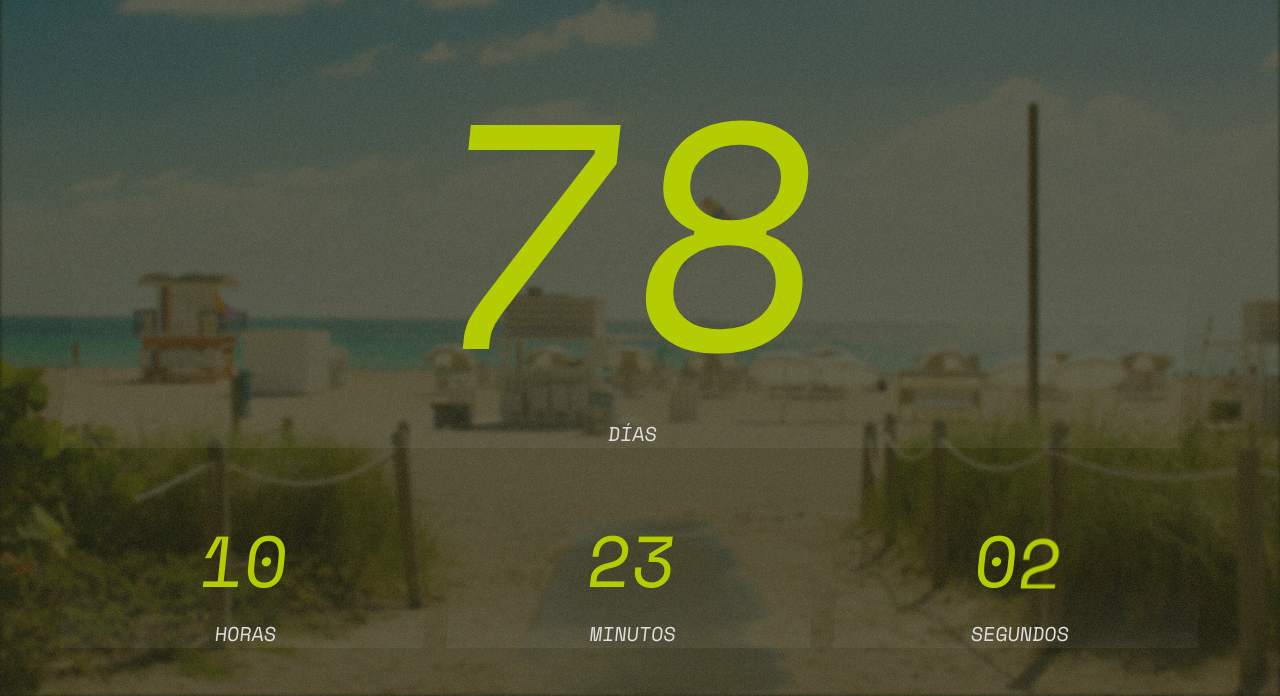
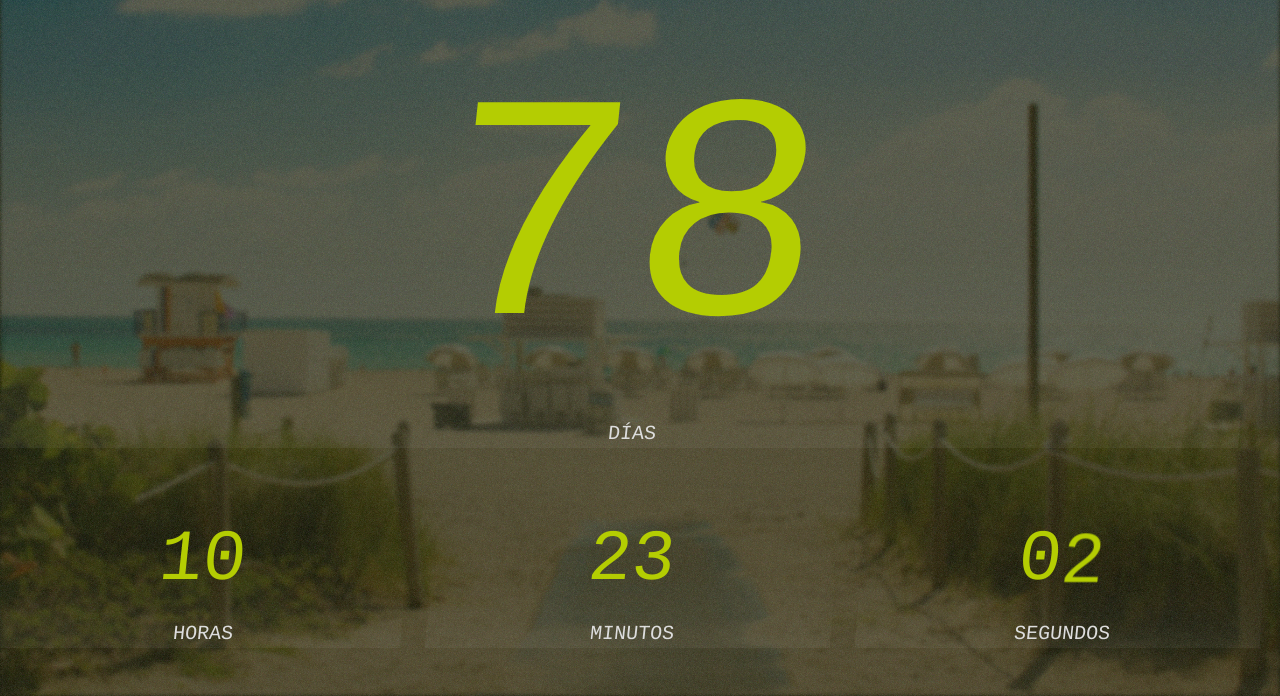
Before and after one commit to albertobautista/miami-countdown, an Astro site: page / in a window 1280 px wide. Shown: the part 104-800 px from the top of the page. Built offline with nearby package versions, Linux system fonts and the light colour scheme; Astro itself is replaced by a stand-in of ours; what @midudev/tailwind-animations would draw is missing.

Commit message:
Update font

```diff
--- a/package.json
+++ b/package.json
@@ -12,7 +12,7 @@
   "dependencies": {
     "@astrojs/check": "^0.5.10",
     "@astrojs/tailwind": "^5.1.0",
-    "@fontsource/space-mono": "^5.0.19",
+    "@fontsource/caveat-brush": "^5.0.12",
     "astro": "^4.6.3",
     "tailwindcss": "^3.4.3",
     "typescript": "^5.4.5"
--- a/src/components/Countdown.astro
+++ b/src/components/Countdown.astro
@@ -5,7 +5,7 @@ import Typography from "./Typography.astro";
 ---
 
 <section
-  class="flex items-center p-16 justify-center h-screen flex-col place-items-center gap-y-14"
+  class="flex items-center justify-center max-h-screen h-screen flex-col place-items-center gap-y-14"
   aria-label="cuenta atrás"
 >
   <Typography
--- a/src/layouts/Layout.astro
+++ b/src/layouts/Layout.astro
@@ -1,6 +1,6 @@
 ---
 import { ViewTransitions } from "astro:transitions";
-import "@fontsource/space-mono";
+import "@fontsource/caveat-brush";
 import LightsBackground from "@/components/LightsBackground.astro";
 import NoiseBackground from "@/components/NoiseBackground.astro";
 interface Props {
@@ -43,7 +43,7 @@ const { title, description } = Astro.props;
         --background-twitch: var(--color-twitch-ice);
       }
       @font-face {
-        font-family: "Space Mono", cursive;
+        font-family: "Caveat Brush", cursive;
         font-display: swap;
       }
       html {
```
